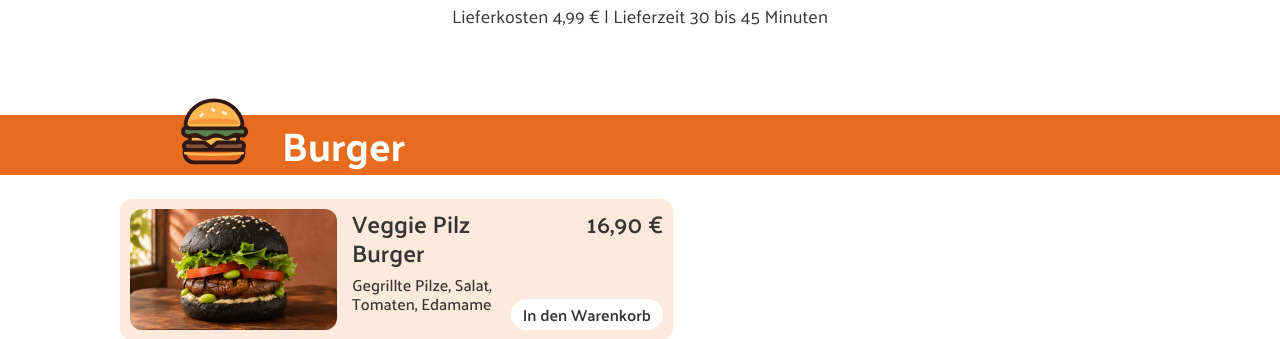
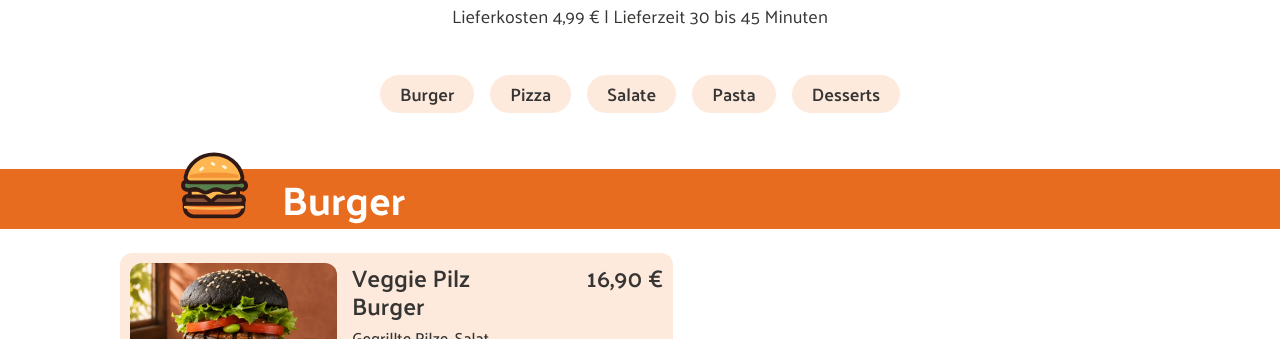
Before and after one commit to AttilaKes/Bestell-App, a plain HTML site: page index.html in a window 1280 px wide. Shown: the part 761-1100 px from the top of the page. Drawn offline with Linux system fonts and the light colour scheme.

Commit message:
feat: add category navigation

```diff
--- a/index.html
+++ b/index.html
@@ -68,6 +68,12 @@
                     <p>Lieferkosten 4,99 € | Lieferzeit 30 bis 45 Minuten</p>
                 </div>
             </section>
+
+            <nav class="category_navigation" aria-label="Kategorien">
+                <!-- renderCategoryLinks() renders the links into this list -->
+                <ul id="category_links"></ul>
+            </nav>
+
             <!-- renderCategories() renders the meals into this container -->
             <div id="meal_content"></div>
         </main>
--- a/script.js
+++ b/script.js
@@ -1,9 +1,17 @@
-/** Start */
-function init() {}
+/** Startet die App: zeigt Kategorien und Gerichte. */
+function init() {
+    renderCategoryLinks();
+    renderCategories();
+}
 
-/** Startet die App: zeigt alle Kategorien mit ihren Gerichten. */
-function init() {
-    renderCategories();
+/** Rendert die Links zu allen Kategorien. */
+function renderCategoryLinks() {
+    const LINKS_REF = document.getElementById("category_links");
+    LINKS_REF.innerHTML = "";
+
+    for (let index = 0; index < categories.length; index++) {
+        LINKS_REF.innerHTML += getCategoryLinkTemplate(index);
+    }
 }
 
 /** Rendert alle Kategorien mit ihren Gerichten. */
--- a/scripts/templates.js
+++ b/scripts/templates.js
@@ -1,3 +1,14 @@
+/** Gibt den Link zu einer Kategorie zurück. */
+function getCategoryLinkTemplate(indexCategory) {
+    return `
+        <li>
+            <a href="#${categories[indexCategory].id}">
+                ${categories[indexCategory].name}
+            </a>
+        </li>
+    `;
+}
+
 /** Gibt eine Kategorie mit Überschrift und leerer Gerichteliste zurück. */
 function getCategoryTemplate(indexCategory) {
     return `
--- a/style.css
+++ b/style.css
@@ -108,6 +108,28 @@ main {
 .slogan {
     font-size: 24px;
     font-weight: 700;
+}
+
+/* ===== Category navigation ===== */
+.category_navigation ul {
+    display: flex;
+    flex-wrap: wrap;
+    justify-content: center;
+    gap: var(--spacing);
+    padding: var(--spacing-small) var(--spacing);
+}
+
+.category_navigation a {
+    display: block;
+    padding: var(--spacing-small) 20px;
+    border-radius: var(--radius-large);
+    font-weight: 600;
+    text-decoration: none;
+    background-color: var(--color-card);
+}
+
+.category_navigation a:hover {
+    box-shadow: var(--shadow);
 }
 
 /* ===== Category ===== */
```
